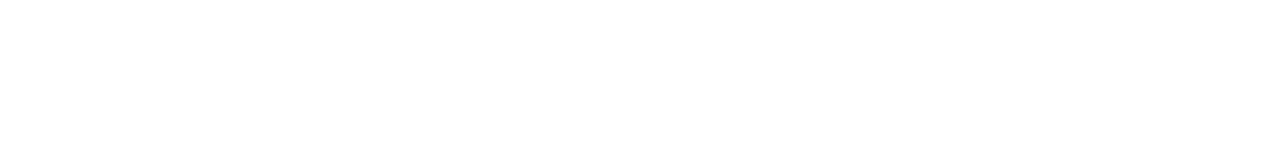
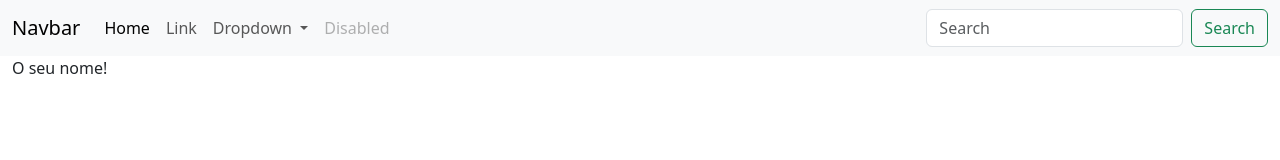
Before and after one commit to ruiisidroua/HTML-com-BOOTSTRAP-24, a plain HTML site: page index.html in a window 1280 px wide. Drawn offline with nearby package versions, Linux system fonts and the light colour scheme.

Commit message:
revi o index e adicionei bootstrap

```diff
--- a/index.html
+++ b/index.html
@@ -1,11 +1,59 @@
-<!DOCTYPE html>
+<!doctype html>
 <html lang="en">
-<head>
-    <meta charset="UTF-8">
-    <meta name="viewport" content="width=device-width, initial-scale=1.0">
-    <title>Document</title>
-</head>
-<body>
+  <head>
+    <meta charset="utf-8">
+    <meta name="viewport" content="width=device-width, initial-scale=1">
+    <title>Bootstrap demo</title>
+    <link href="https://cdn.jsdelivr.net/npm/bootstrap@5.3.3/dist/css/bootstrap.min.css" rel="stylesheet" integrity="sha384-QWTKZyjpPEjISv5WaRU9OFeRpok6YctnYmDr5pNlyT2bRjXh0JMhjY6hW+ALEwIH" crossorigin="anonymous">
+  </head>
+  <body>
 
-</body>
+    <nav class="navbar navbar-expand-lg bg-body-tertiary">
+        <div class="container-fluid">
+          <a class="navbar-brand" href="#">Navbar</a>
+          <button class="navbar-toggler" type="button" data-bs-toggle="collapse" data-bs-target="#navbarSupportedContent" aria-controls="navbarSupportedContent" aria-expanded="false" aria-label="Toggle navigation">
+            <span class="navbar-toggler-icon"></span>
+          </button>
+          <div class="collapse navbar-collapse" id="navbarSupportedContent">
+            <ul class="navbar-nav me-auto mb-2 mb-lg-0">
+              <li class="nav-item">
+                <a class="nav-link active" aria-current="page" href="#">Home</a>
+              </li>
+              <li class="nav-item">
+                <a class="nav-link" href="#">Link</a>
+              </li>
+              <li class="nav-item dropdown">
+                <a class="nav-link dropdown-toggle" href="#" role="button" data-bs-toggle="dropdown" aria-expanded="false">
+                  Dropdown
+                </a>
+                <ul class="dropdown-menu">
+                  <li><a class="dropdown-item" href="#">Action</a></li>
+                  <li><a class="dropdown-item" href="#">Another action</a></li>
+                  <li><hr class="dropdown-divider"></li>
+                  <li><a class="dropdown-item" href="#">Something else here</a></li>
+                </ul>
+              </li>
+              <li class="nav-item">
+                <a class="nav-link disabled" aria-disabled="true">Disabled</a>
+              </li>
+            </ul>
+            <form class="d-flex" role="search">
+              <input class="form-control me-2" type="search" placeholder="Search" aria-label="Search">
+              <button class="btn btn-outline-success" type="submit">Search</button>
+            </form>
+          </div>
+        </div>
+      </nav>
+
+
+
+
+    <header class="page-header header container-fluid">
+
+        O seu nome!
+
+       </header>
+
+    <script src="https://cdn.jsdelivr.net/npm/bootstrap@5.3.3/dist/js/bootstrap.bundle.min.js" integrity="sha384-YvpcrYf0tY3lHB60NNkmXc5s9fDVZLESaAA55NDzOxhy9GkcIdslK1eN7N6jIeHz" crossorigin="anonymous"></script>
+  </body>
 </html>
```
